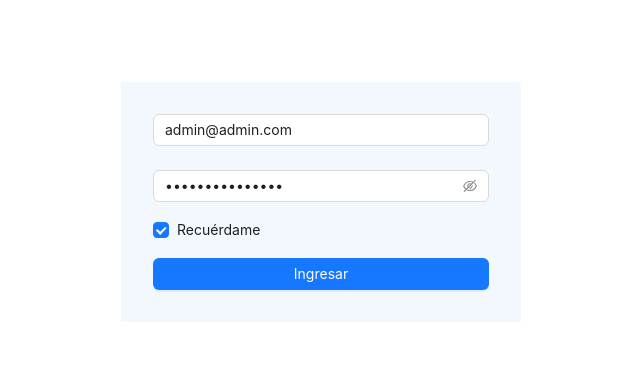
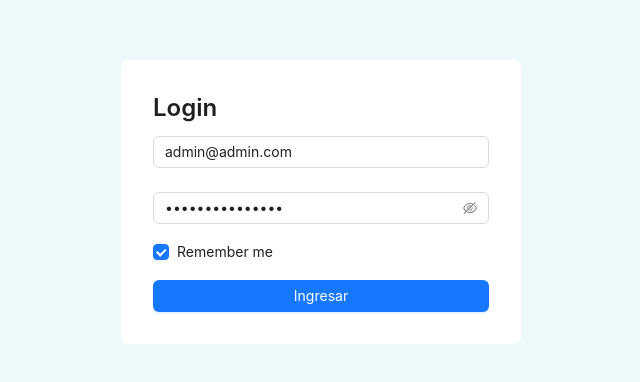
Before and after one commit to cafesit8/Dashboard-AntDesign, a React (Vite) app: page /login in a window 1280 px wide. Shown: the part 198-580 px from the top of the page, without its empty margins (319-959 px from the left). Built offline with nearby package versions, Linux system fonts and the light colour scheme.

Commit message:
fix: :bug: main change colors and font size

```diff
--- a/src/components/SideBar.tsx
+++ b/src/components/SideBar.tsx
@@ -26,7 +26,7 @@ function getItem (
   } as MenuItem
 }
 
-const items: MenuItem[] = [
+export const items: MenuItem[] = [
   getItem(<span>Products</span>, '1', <PieChartOutlined />),
   getItem('Option 2', '2', <DesktopOutlined />),
   getItem('Option 3', '3', <ContainerOutlined />),
--- a/src/pages/Login/Login.tsx
+++ b/src/pages/Login/Login.tsx
@@ -2,8 +2,8 @@ import FormDeafult from './components/FormDefault'
 
 export default function Login () {
   return (
-    <section className="w-full h-screen flex justify-center items-center">
-      <div className='p-8 w-[400px] bg-[#f3f8ff]'>
+    <section className="w-full h-screen flex justify-center items-center bg-seagull-50">
+      <div className='p-8 w-[400px] bg-white rounded-lg'>
         <FormDeafult />
       </div>
     </section>
--- a/src/pages/Login/components/FormDefault.tsx
+++ b/src/pages/Login/components/FormDefault.tsx
@@ -29,6 +29,7 @@ const FormDeafult: FC = () => {
       onFinishFailed={onFinishFailed}
       autoComplete="off"
     >
+      <h2 className='font-semibold text-2xl mb-3'>Login</h2>
       <Form.Item<FieldType>
         name="email"
       >
@@ -45,7 +46,7 @@ const FormDeafult: FC = () => {
         wrapperCol={{ offset: 0, span: 10 }}
         className='-mt-3 mb-3'
       >
-        <Checkbox>Recuérdame</Checkbox>
+        <Checkbox>Remember me</Checkbox>
       </Form.Item>
       <Form.Item className='mb-0' wrapperCol={{ offset: 0 }}>
         <Button type="primary" htmlType="submit" className='bg-[#1677ff] w-full'>
```
